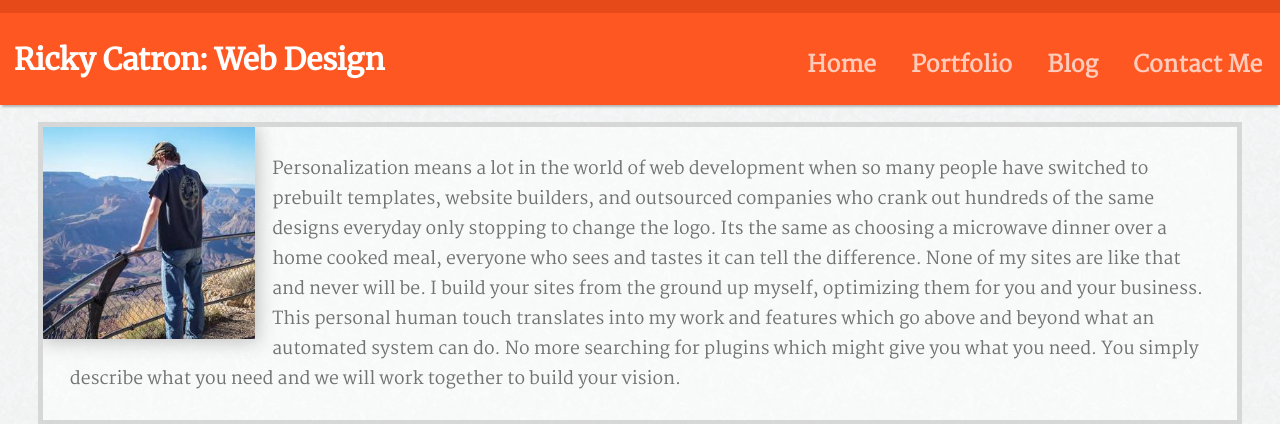
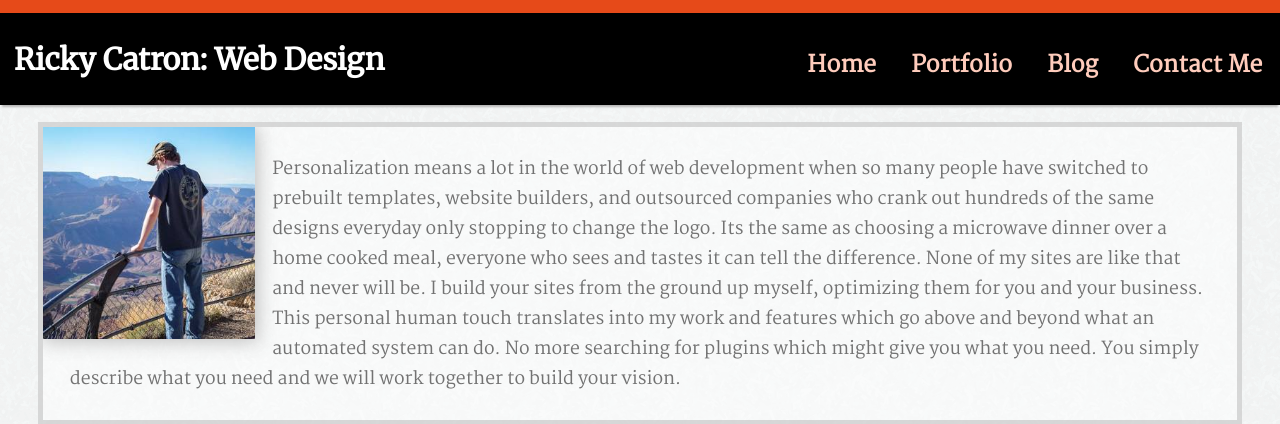
Before and after one commit to sl33t/portfolio, a Django app: page / in a window 1280 px wide. Shown: the top 424 px of the page. Run offline with Django 3.2, Linux system fonts and the light colour scheme; data that the repository does not hold is empty; some libraries are stand-ins or nearby versions.

Commit message:
Testing deployment. This should make the header black

```diff
--- a/home/static/css/styles.css
+++ b/home/static/css/styles.css
@@ -107,7 +107,7 @@ button:active {
 ******************/
 
 header {
-    background-color: #FF5722;
+    background-color: black;
     border-top: .75rem solid #E64A19;
     box-shadow: 0 .25rem 2px -2px #B6B6B6;
     margin-bottom: 1rem;
```
